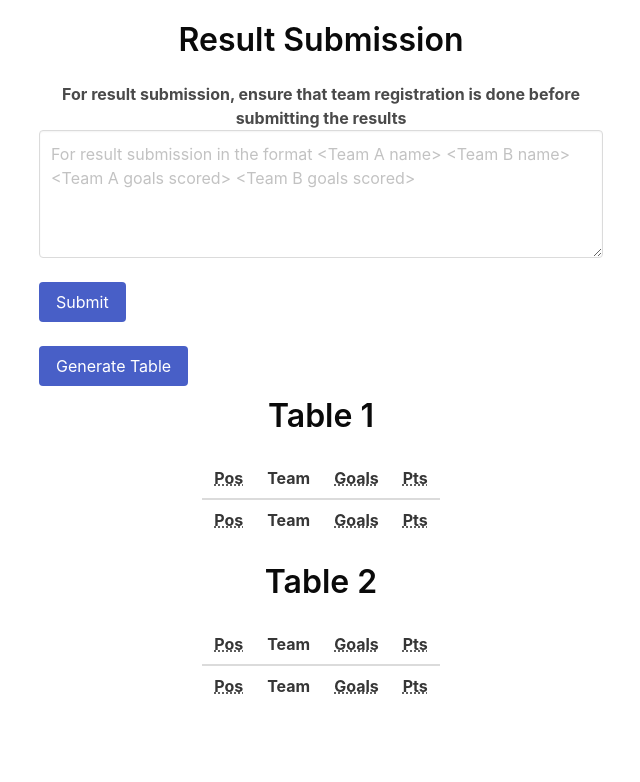
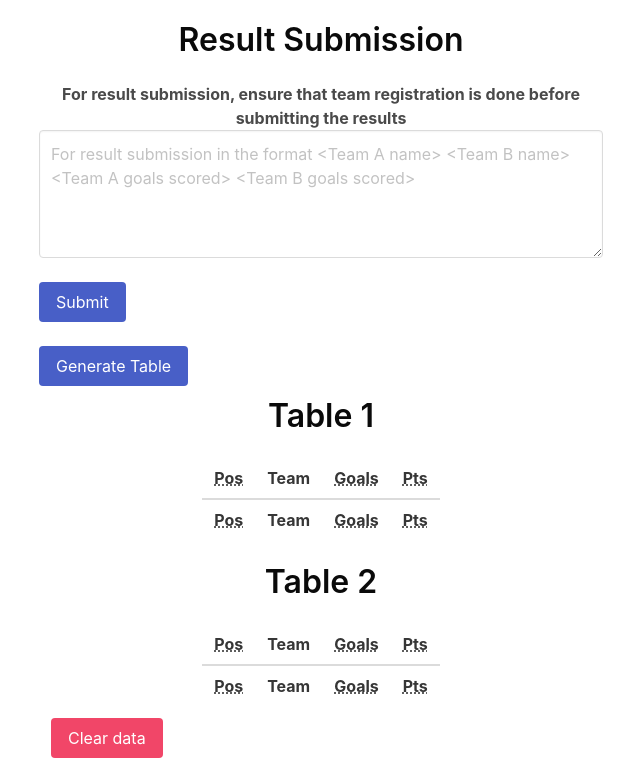
Before and after one commit to yanchenglee98/govtech-football, a React (Create React App) app: page / in a window 1280 px wide. Shown: the part 439-1221 px from the top of the page, without its empty margins (319-959 px from the left). Before the commit the page ends 1157 px from the top, so only its background shows below. Built offline with nearby package versions, Linux system fonts and the light colour scheme.

Commit message:
add clear data button

```diff
--- a/src/components/Table.js
+++ b/src/components/Table.js
@@ -212,6 +212,10 @@ export default function Table() {
         return 1;
     }
 
+    function refreshPage() {
+        window.location.reload(false);
+    }
+
     const resultTable = () => {
         return (
             <div>
@@ -225,6 +229,11 @@ export default function Table() {
                 <br></br>
                 <h1 className='title has-text-black'>Table 2</h1>
                 <div>{getTableBToRender()}</div>
+                <div className="column is-narrow">
+                    <div className="buttons">
+                        <button className="button is-danger" onClick={refreshPage}>Clear data</button>
+                    </div>
+                </div>
             </div>
         )}
 
```
